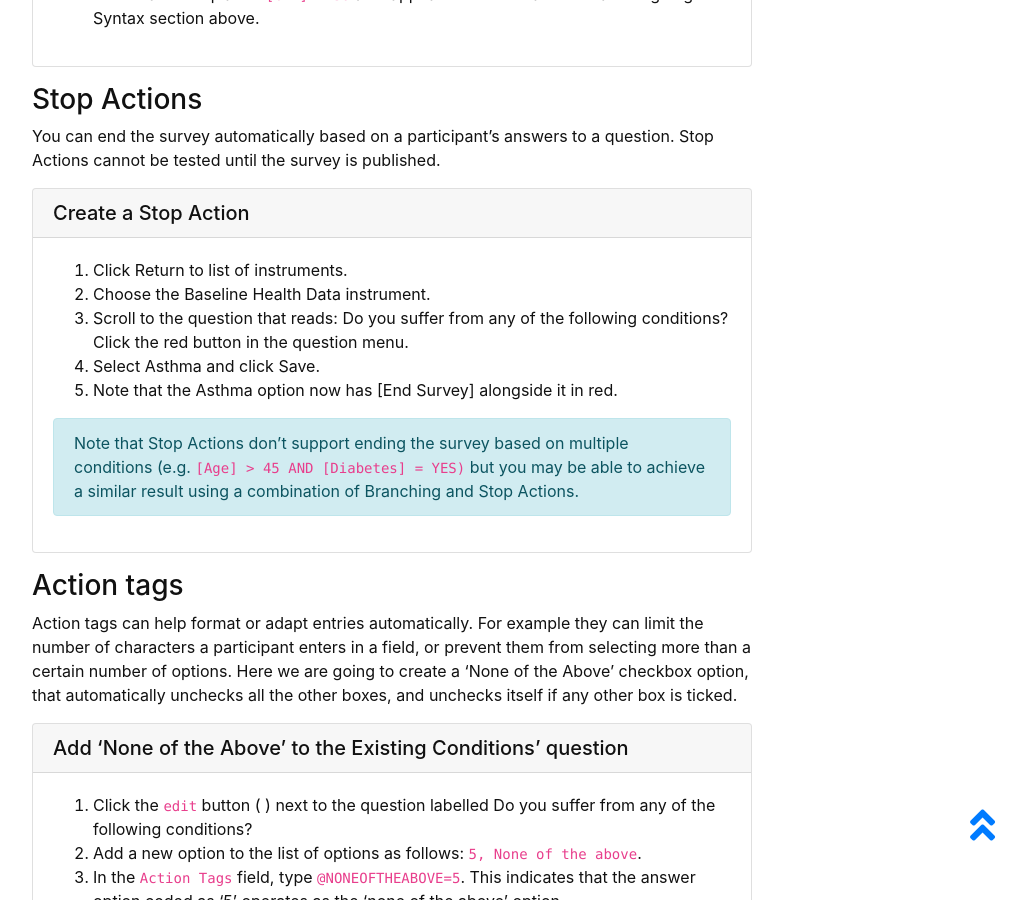
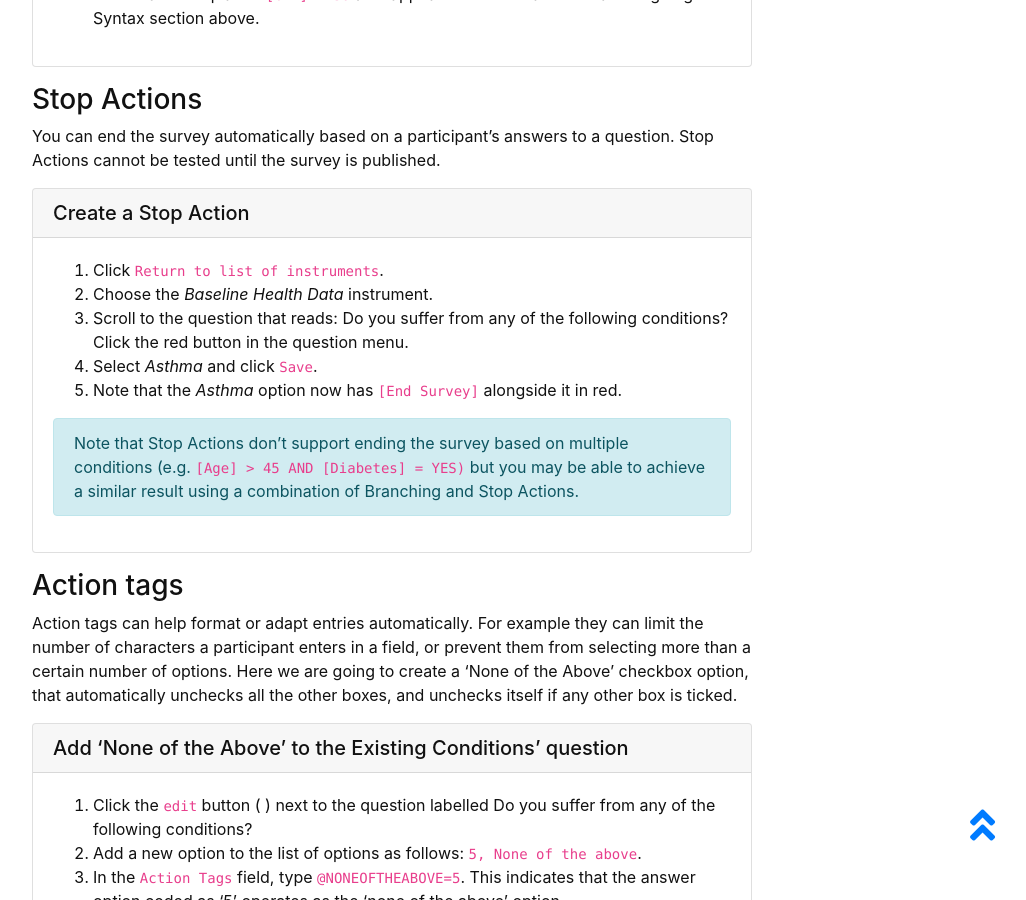
Before and after one commit to GriffithUniLibrary/redcap-intro-superseded, a Jekyll site: the page built from content/4-branching.md, in a window 1280 px wide and 900 px high, scrolled down 811 px. Shown: the whole window, without its empty margins (248-1274 px from the left). Built offline with Jekyll 4.4.1, drawn with Linux system fonts in a browser that asks for light colours.

```diff
--- a/content/4-branching.md
+++ b/content/4-branching.md
@@ -32,12 +32,12 @@ You can end the survey automatically based on a participant’s answers to a que
 Stop Actions cannot be tested until the survey is published.
 
 {% capture stopaction %}
-1.	Click Return to list of instruments.
-2.	Choose the Baseline Health Data instrument.
+1.	Click `Return to list of instruments`.
+2.	Choose the _Baseline Health Data_ instrument.
 3.	Scroll to the question that reads: Do you suffer from any of the following conditions?
-Click the red   button in the question menu.
-4.	Select Asthma and click Save.
-5.	Note that the Asthma option now has [End Survey] alongside it in red.
+Click the red button in the question menu.
+4.	Select _Asthma_ and click `Save`.
+5.	Note that the _Asthma_ option now has `[End Survey]` alongside it in red.
 
 {% include alert.html text="Note that Stop Actions don’t support ending the survey based on multiple conditions (e.g. `[Age] > 45 AND [Diabetes] = YES)` but you may be able to achieve a similar result using a combination of Branching and Stop Actions." color="info" %}
 
```
Also changed, not shown: content/2-instruments.md (+1 -1 lines), index.md (+5 -1 lines).
